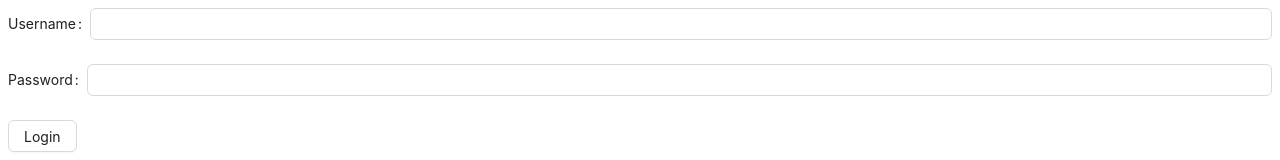
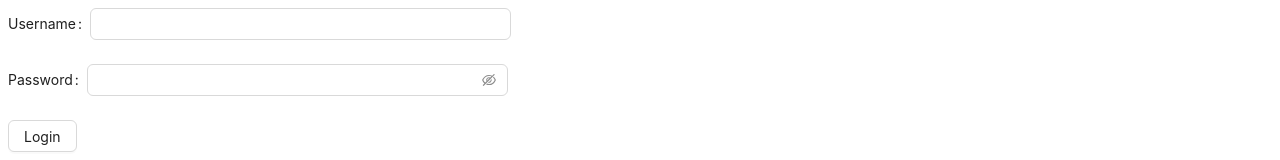
Before and after one commit to threezinedine/todo-pomo-web-client, a React (Create React App) app: page /login in a window 1280 px wide. Shown: the top 160 px of the page. Built offline with nearby package versions, Linux system fonts and the light colour scheme.

Commit message:
add width for login form.

```diff
--- a/src/pages/LoginPage/LoginPage.tsx
+++ b/src/pages/LoginPage/LoginPage.tsx
@@ -15,14 +15,10 @@ import {
 
 
 const LoginPage: React.FC = () => {
-    // todo: the login page using the ant design with form has the username, password
-    // and the login button, the username and password must have more than 8 characters and less than
-    // 40 characters. the submit button will call the api to the server with the username and password
-    // and the server will return the token and the user information. the token will be stored in the
-    // local storage.
-
     return (
-        <Form>
+        <Form
+            wrapperCol={{ span: 8 }}
+        >
             <Form.Item
                 label={LOGIN_PAGE_USERNAME_LABEL}
             >
@@ -33,7 +29,7 @@ const LoginPage: React.FC = () => {
             <Form.Item
                 label={LOGIN_PAGE_PASSWORD_LABEL}
             >
-                <Input
+                <Input.Password
                     data-testid={LOGIN_PAGE_PASSWORD_DATA_TEST_ID}
                 />
             </Form.Item>
```
